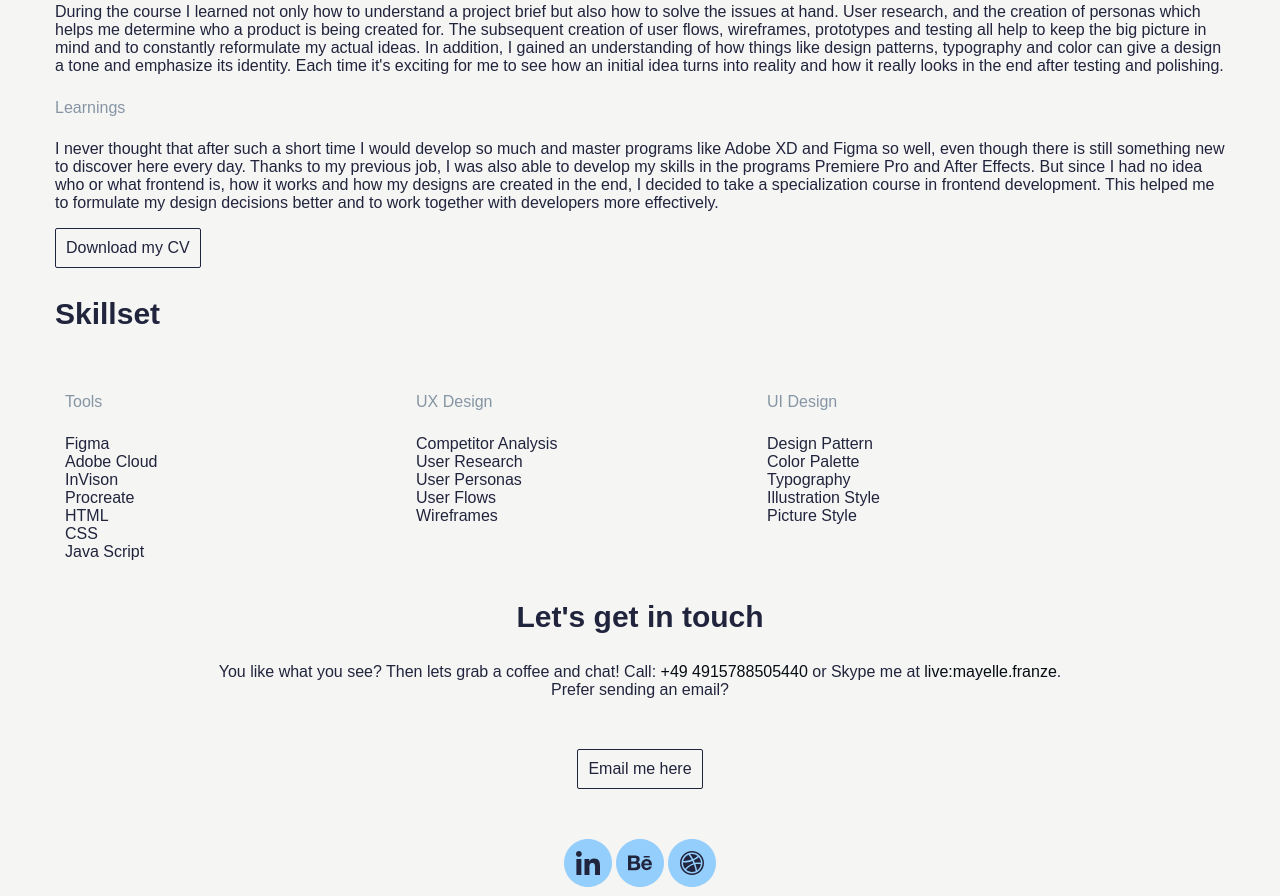
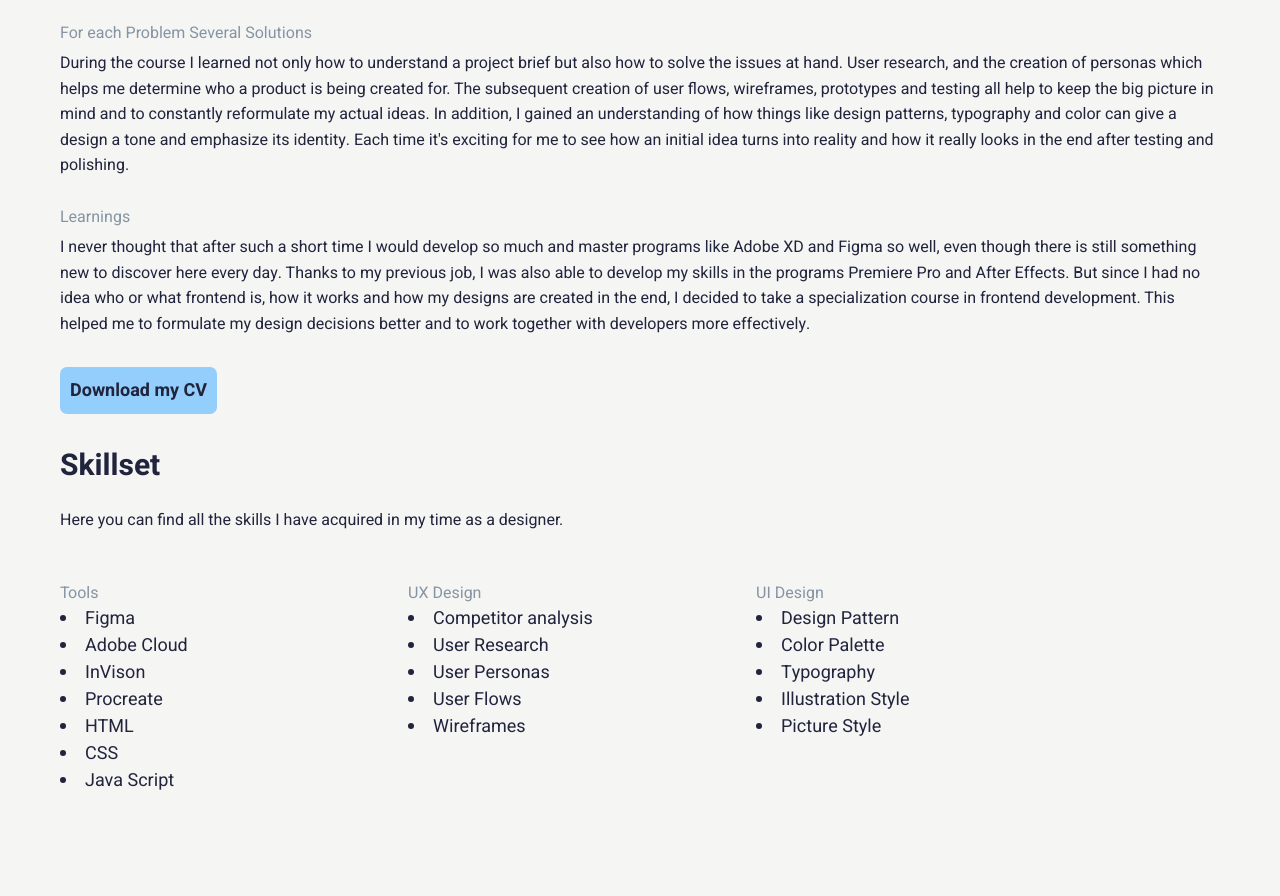
Before and after one commit to Mayelle-Franze/portfolio_website, a plain HTML site: page about.html in a window 1280 px wide. Shown: the part 584-1480 px from the top of the page. Drawn offline with nearby package versions, Linux system fonts and the light colour scheme.

Commit message:
index.html/style.css
improve the layout (button, padding, text, margin)

```diff
--- a/about.html
+++ b/about.html
@@ -5,12 +5,11 @@
   <meta name="viewpoint" content="width=device=width, initial-scale=1">
   <meta charset="utf-8">
   <meta name="description" content="Mayelle Franze UI/UX Designer">
-  <title>About Mayelle</title>
+  <title>Mayelle Franze</title>
 
-  <head>
     <link rel="stylesheet" type="text/css" href="https://cdnjs.cloudflare.com/ajax/libs/normalize/8.0.0/normalize.min.css">
     <link rel="stylesheet" type="text/css" href="style.css">
-  </head>
+
 
     <link rel="apple_touch_icon" sizes="180x180" href="favicon_package/apple_touch_icon.png">
     <link rel="icon" type="image/png" sizes="32x32" href="favicon_package/favicon_32x32.png">
@@ -20,6 +19,9 @@
     <meta name="msapplication_TileColor" content="#da532c">
     <meta name="theme_color" content="#ffffff">
 
+    <link rel="preconnect" href="https://fonts.googleapis.com">
+    <link rel="preconnect" href="https://fonts.gstatic.com" crossorigin>
+    <link href="https://fonts.googleapis.com/css2?family=Heebo:wght@400;700&display=swap" rel="stylesheet">
   </head>
 
 <body>
@@ -48,7 +50,7 @@
       <div>
         <picture>
           <source srcset="img/icon.png" media="(max-width:767px)">
-        <img  class="avatar" src="img/icon.png" alt="Avatar" >
+          <img class="avatar" src="img/icon.png" alt="Avatar">
         </picture>
       </div>
 
@@ -61,15 +63,21 @@
         <!-- Text about my Story -->
         <div class="container">
           <h4>Entering the World of Design</h4>
-          <p>I've always had the urge to be creative. Yet I come from a rather tech-savvy family background myself. However, I never knew how to combine that with a profession. Since I hadn't figured this out in my media studies and in my work at a music agency, I kept looking and came to UI / UX Design. Shortly after I decided to start studying in this field, I felt like I had finally found what I was looking for. The combination of design and problem solving seemed perfect for me. </p>
+          <p>I've always had the urge to be creative. Yet I come from a rather tech-savvy family background myself. However, I never knew how to combine that with a profession. Since I hadn't figured this out in my media studies and in my work at a
+            music agency, I kept looking and came to UI / UX Design. Shortly after I decided to start studying in this field, I felt like I had finally found what I was looking for. The combination of design and problem solving seemed perfect for me.
+          </p>
           <h4>For each Problem Several Solutions</h4>
-          <p>During the course I learned not only how to understand a project brief but also how to solve the issues at hand. User research, and the creation of personas which helps me determine who a product is being created for. The subsequent creation of user flows, wireframes, prototypes and testing all help to keep the big picture in mind and to constantly reformulate my actual ideas. In addition, I gained an understanding of how things like design patterns, typography and color can give a design a tone and emphasize its identity. Each time it's exciting for me to see how an initial idea turns into reality and how it really looks in the end after testing and polishing. </p>
+          <p>During the course I learned not only how to understand a project brief but also how to solve the issues at hand. User research, and the creation of personas which helps me determine who a product is being created for. The subsequent
+            creation of user flows, wireframes, prototypes and testing all help to keep the big picture in mind and to constantly reformulate my actual ideas. In addition, I gained an understanding of how things like design patterns, typography and
+            color can give a design a tone and emphasize its identity. Each time it's exciting for me to see how an initial idea turns into reality and how it really looks in the end after testing and polishing. </p>
           <h4>Learnings</h4>
-          <p>I never thought that after such a short time I would develop so much and master programs like Adobe XD and Figma so well, even though there is still something new to discover here every day. Thanks to my previous job, I was also able to develop my skills in the programs Premiere Pro and After Effects. But since I had no idea who or what frontend is, how it works and how my designs are created in the end, I decided to take a specialization course in frontend development. This helped me to formulate my design decisions better and to work together with developers more effectively. </p>
+          <p>I never thought that after such a short time I would develop so much and master programs like Adobe XD and Figma so well, even though there is still something new to discover here every day. Thanks to my previous job, I was also able to
+            develop my skills in the programs Premiere Pro and After Effects. But since I had no idea who or what frontend is, how it works and how my designs are created in the end, I decided to take a specialization course in frontend development.
+            This helped me to formulate my design decisions better and to work together with developers more effectively. </p>
         </div>
 
         <!-- DOWNLOAD Button-->
-          <a href="files/cv.pdf" target="_blank"class="button">Download my CV</a>
+        <a href="files/cv.pdf" target="_blank" class="button">Download my CV</a>
 
       </div>
       <!-- END MY STORY -->
@@ -77,10 +85,12 @@
       <!-- Skills & Tools -->
       <div class="row">
         <h2>Skillset</h2>
+        <p>Here you can find all the skills I have acquired in my time as a designer. </p>
       </div>
+
       <div class="row">
-
-    <div class="col-lg-3 col-md-6">
+        <div class="col-lg-3 col-md-6 tools">
+          <span>
             <h4>Tools</h4>
             <ul>
               <li>Figma</li>
@@ -91,20 +101,24 @@
               <li>CSS</li>
               <li>Java Script</li>
             </ul>
+          </span>
         </div>
 
-    <div class="col-lg-3 col-md-6">
+        <div class="col-lg-3 col-md-6 tools">
+          <span>
             <h4>UX Design</h4>
             <ul>
-      <li>Competitor Analysis</li>
+              <li>Competitor analysis</li>
               <li>User Research</li>
               <li>User Personas</li>
               <li>User Flows</li>
               <li>Wireframes</li>
             </ul>
+          </span>
         </div>
 
-    <div class="col-lg-3 col-md-6">
+        <div class="col-lg-3 col-md-6 tools">
+          <span>
             <h4>UI Design</h4>
             <ul>
               <li>Design Pattern</li>
@@ -113,12 +127,11 @@
               <li>Illustration Style</li>
               <li>Picture Style</li>
             </ul>
+          </span>
         </div>
       </div>
-
     </div>
   </main>
-
 
 
   <!-- Start Footer section  -->
@@ -132,35 +145,26 @@
     <div class="centerme">
 <a href="mailto:mayelle@grewefranze.com" class="button contact">Email me here</a>
 </div>
-    <div class="container">
+    <div class="container centerme">
       <!--Social Media Layout and Placeholders-->
       <ul>
         <li><a href="https://www.linkedin.com/in/mayelle-franze-456a33185/" target="_blank">
           <svg width="48" height="48" viewBox="0 0 48 48" fill="none" xmlns="http://www.w3.org/2000/svg">
-            <path d="M0 24C0 10.7452 10.7452 0 24 0C37.2548 0 48 10.7452 48 24C48 37.2548 37.2548 48 24 48C10.7452 48 0 37.2548 0 24Z" fill="#94CEFD" />
-            <path fill-rule="evenodd" clip-rule="evenodd"
-              d="M12 14.882C12 13.291 13.291 12 14.882 12C16.472 12 17.763 13.291 17.764 14.882C17.764 16.473 16.473 17.791 14.882 17.791C13.291 17.791 12 16.473 12 14.882ZM35.994 36V35.999H36V27.197C36 22.891 35.073 19.574 30.039 19.574C27.619 19.574 25.995 20.902 25.332 22.161H25.262V19.976H20.489V35.999H25.459V28.065C25.459 25.976 25.855 23.956 28.442 23.956C30.991 23.956 31.029 26.34 31.029 28.199V36H35.994ZM12.396 19.977H17.372V36H12.396V19.977Z"
-              fill="#21243D" />
+          <path fill-rule="evenodd" clip-rule="evenodd" d="M12 14.882C12 13.291 13.291 12 14.882 12C16.472 12 17.763 13.291 17.764 14.882C17.764 16.473 16.473 17.791 14.882 17.791C13.291 17.791 12 16.473 12 14.882ZM35.994 36V35.999H36V27.197C36 22.891 35.073 19.574 30.039 19.574C27.619 19.574 25.995 20.902 25.332 22.161H25.262V19.976H20.489V35.999H25.459V28.065C25.459 25.976 25.855 23.956 28.442 23.956C30.991 23.956 31.029 26.34 31.029 28.199V36H35.994ZM12.396 19.977H17.372V36H12.396V19.977Z" fill="#21243D"/>
           </svg>
             </a>
         </li>
 
         <li><a href="https://www.behance.net/mayellefranze" target="_blank">
           <svg width="48" height="48" viewBox="0 0 48 48" fill="none" xmlns="http://www.w3.org/2000/svg">
-            <path d="M0 24C0 10.7452 10.7452 0 24 0C37.2548 0 48 10.7452 48 24C48 37.2548 37.2548 48 24 48C10.7452 48 0 37.2548 0 24Z" fill="#94CEFD" />
-            <path fill-rule="evenodd" clip-rule="evenodd"
-              d="M24.3651 26.9488C24.3651 25.1005 23.486 23.7342 21.6697 23.2222C22.9949 22.591 23.686 21.6349 23.686 20.1476C23.686 17.2151 21.4936 16.5 18.9642 16.5H12V31.2235H19.1592C21.8437 31.2235 24.3651 29.9403 24.3651 26.9488ZM15.2466 19.0134H18.2931C19.4643 19.0134 20.5185 19.3415 20.5185 20.6957C20.5185 21.9459 19.6983 22.449 18.5381 22.449H15.2466V19.0134ZM15.2456 28.7231V24.6684H18.7842C20.2134 24.6684 21.1176 25.2625 21.1176 26.7708C21.1176 28.258 20.0384 28.7231 18.7172 28.7231H15.2456ZM30.7992 31.2093C33.3537 31.2093 35.0079 30.0621 35.8041 27.6237H33.2116C32.9326 28.5338 31.7824 29.0149 30.8902 29.0149C29.1689 29.0149 28.2648 28.0097 28.2648 26.3015H35.9791C36.2231 22.8829 34.3188 19.9694 30.7982 19.9694C27.5387 19.9694 25.3263 22.4118 25.3263 25.6113C25.3263 28.9319 27.4226 31.2093 30.7992 31.2093ZM30.7072 22.1817C32.1825 22.1817 32.9246 23.0459 33.0486 24.4591H28.2688C28.3658 23.0579 29.299 22.1817 30.7072 22.1817ZM33.6587 16.9918H27.6697V18.4421H33.6587V16.9918Z"
-              fill="#21243D" />
+          <path fill-rule="evenodd" clip-rule="evenodd" d="M24.3651 26.9488C24.3651 25.1005 23.486 23.7342 21.6697 23.2222C22.9949 22.591 23.686 21.6349 23.686 20.1476C23.686 17.2151 21.4936 16.5 18.9642 16.5H12V31.2235H19.1592C21.8437 31.2235 24.3651 29.9403 24.3651 26.9488ZM15.2466 19.0134H18.2931C19.4643 19.0134 20.5185 19.3415 20.5185 20.6957C20.5185 21.9459 19.6983 22.449 18.5381 22.449H15.2466V19.0134ZM15.2456 28.7231V24.6684H18.7842C20.2134 24.6684 21.1176 25.2625 21.1176 26.7708C21.1176 28.258 20.0384 28.7231 18.7172 28.7231H15.2456ZM30.7992 31.2093C33.3537 31.2093 35.0079 30.0621 35.8041 27.6237H33.2116C32.9326 28.5338 31.7824 29.0149 30.8902 29.0149C29.1689 29.0149 28.2648 28.0097 28.2648 26.3015H35.9791C36.2231 22.8829 34.3188 19.9694 30.7982 19.9694C27.5387 19.9694 25.3263 22.4118 25.3263 25.6113C25.3263 28.9319 27.4226 31.2093 30.7992 31.2093ZM30.7072 22.1817C32.1825 22.1817 32.9246 23.0459 33.0486 24.4591H28.2688C28.3658 23.0579 29.299 22.1817 30.7072 22.1817ZM33.6587 16.9918H27.6697V18.4421H33.6587V16.9918Z" fill="#21243D"/>
           </svg>
             </a>
         </li>
 
         <li><a href="https://dribbble.com/Mayellez" target="_blank">
           <svg width="48" height="48" viewBox="0 0 48 48" fill="none" xmlns="http://www.w3.org/2000/svg">
-            <path d="M0 24C0 10.7452 10.7452 0 24 0C37.2548 0 48 10.7452 48 24C48 37.2548 37.2548 48 24 48C10.7452 48 0 37.2548 0 24Z" fill="#94CEFD" />
-            <path fill-rule="evenodd" clip-rule="evenodd"
-              d="M24 36C30.617 36 36 30.616 36 24C36 17.384 30.616 12 24 12C17.384 12 12 17.383 12 24C12 30.617 17.383 36 24 36ZM24 13.5C29.788 13.5 34.5 18.21 34.5 24C34.5 29.788 29.788 34.5 24 34.5C18.21 34.5 13.5 29.788 13.5 24C13.5 18.21 18.21 13.5 24 13.5ZM29.742 17.071C28.184 15.777 26.183 15 24 15C23.37 15 22.755 15.066 22.161 15.189C23.253 16.737 24.245 18.348 25.118 20.018C26.769 19.248 28.323 18.255 29.742 17.071ZM32.986 23.745C30.931 23.404 28.858 23.442 26.866 23.852C26.526 23.006 26.16 22.173 25.766 21.351C27.569 20.508 29.267 19.43 30.811 18.129C32.119 19.644 32.926 21.6 32.986 23.745ZM23.718 20.585C22.816 18.874 21.795 17.224 20.655 15.649C17.953 16.732 15.905 19.084 15.238 21.971C18.151 22.095 21.034 21.61 23.718 20.585ZM24.39 21.944C24.752 22.695 25.091 23.454 25.404 24.225C22.188 25.191 19.282 27.114 17.121 29.798C15.8 28.232 15 26.21 15 24C15 23.8713 15.0086 23.7442 15.0171 23.6175C15.0206 23.5659 15.0241 23.5145 15.027 23.463L15.1575 23.4701C15.504 23.489 15.8503 23.508 16.195 23.508C19.017 23.508 21.792 22.956 24.39 21.944ZM27.417 25.271C28.132 27.267 28.693 29.318 29.105 31.408C31.133 30.009 32.549 27.799 32.904 25.246C31.065 24.921 29.206 24.935 27.417 25.271ZM24 33C21.781 33 19.755 32.195 18.185 30.864C20.188 28.318 22.919 26.503 25.943 25.62C26.718 27.749 27.318 29.942 27.73 32.183C26.593 32.703 25.332 33 24 33Z"
-              fill="#21243D" />
+          <path fill-rule="evenodd" clip-rule="evenodd" d="M24 36C30.617 36 36 30.616 36 24C36 17.384 30.616 12 24 12C17.384 12 12 17.383 12 24C12 30.617 17.383 36 24 36ZM24 13.5C29.788 13.5 34.5 18.21 34.5 24C34.5 29.788 29.788 34.5 24 34.5C18.21 34.5 13.5 29.788 13.5 24C13.5 18.21 18.21 13.5 24 13.5ZM29.742 17.071C28.184 15.777 26.183 15 24 15C23.37 15 22.755 15.066 22.161 15.189C23.253 16.737 24.245 18.348 25.118 20.018C26.769 19.248 28.323 18.255 29.742 17.071ZM32.986 23.745C30.931 23.404 28.858 23.442 26.866 23.852C26.526 23.006 26.16 22.173 25.766 21.351C27.569 20.508 29.267 19.43 30.811 18.129C32.119 19.644 32.926 21.6 32.986 23.745ZM23.718 20.585C22.816 18.874 21.795 17.224 20.655 15.649C17.953 16.732 15.905 19.084 15.238 21.971C18.151 22.095 21.034 21.61 23.718 20.585ZM24.39 21.944C24.752 22.695 25.091 23.454 25.404 24.225C22.188 25.191 19.282 27.114 17.121 29.798C15.8 28.232 15 26.21 15 24C15 23.8713 15.0086 23.7442 15.0171 23.6175C15.0206 23.5659 15.0241 23.5145 15.027 23.463L15.1575 23.4701C15.504 23.489 15.8503 23.508 16.195 23.508C19.017 23.508 21.792 22.956 24.39 21.944ZM27.417 25.271C28.132 27.267 28.693 29.318 29.105 31.408C31.133 30.009 32.549 27.799 32.904 25.246C31.065 24.921 29.206 24.935 27.417 25.271ZM24 33C21.781 33 19.755 32.195 18.185 30.864C20.188 28.318 22.919 26.503 25.943 25.62C26.718 27.749 27.318 29.942 27.73 32.183C26.593 32.703 25.332 33 24 33Z" fill="#21243D"/>
           </svg>
             </a>
         </li>
--- a/style.css
+++ b/style.css
@@ -1,5 +1,6 @@
 /* colors used:
 Primary color (Blue): #94CEFD
+Primary color (hover) #CDE8FE
 Background color (White): #F5F5F3
 Text color (Black): #21243D
 H4 color: #8695A4
@@ -28,12 +29,18 @@ color: #21243D;
     font-family: 'Heebo', sans-serif;
     font-weight: 400;
     font-size: 16px;
-    line-height: 1.6x;
+    line-height: 1.6;
     color: #21243D;
+    margin-bottom: 30px;
+    margin-top: 10px;
     }
 
-h1, h2, h3, h4 {
-  line-height: 1.4;
+h1, h2 {
+  line-height: 1,4;
+}
+
+h3, h4 {
+  line-height: 1;
 }
 
   h1 {
@@ -44,33 +51,41 @@ font-size: 32px;
   h2 {
 font-weight: 700;
 font-size: 30px;
+margin-bottom: 20px;
+margin-top: 30px;
   }
 
   h3 {
     font-weight: 700;
     font-size: 24px;
+    margin-top: auto;
   }
 
   h4 {
     font-weight: 400;
     font-size: 16px;
     color: #8695A4;
+    margin-bottom: auto;
   }
 
 img {
 width: 100%;
+display: block;
+margin: 0 auto;
 }
 
 
 a {
 color: #060C14;
 text-decoration: none;
+cursor: pointer;
 }
 
 a:hover,
 a:focus {
   color: #060C14;
   text-decoration: underline;
+  font-weight: 700;
 }
 
 a:visited {
@@ -79,39 +94,18 @@ color: #060C14;
 
 .button {
 display: inline-block;
-background-color: transparent;
+background-color: #94CEFD;
 color: #21243D;
-font-family: 'Heebo', sans-serif;font-weight: 400;
+font-family: 'Heebo', sans-serif;font-weight: 700;
 padding: 10px;
-border-radius: 2px;
-border: 1px solid #21243D;
-transition: 0.2s opacity;
+border-radius: 7px;
+transition: 0.20s opacity;
 }
 
-.button:hover {
-display: inline-block;
-background-color: #94CEFD;
-color: #21243D;
-font-family: 'Heebo', sans-serif;font-weight: 400;
-padding: 10px;
-border-radius: 2px;
-border: 1px solid #21243D;
+.button:hover, .button.contact:hover {
+background-color: #CDE8FE;
 transition: 0.2s opacity;
-}
-
-.button.contact {
-background-color: transparent;
-color: #21243D;
-border: 1px solid #21243D;
-}
-
-.button.contact: hover {
-  display: inline-block;
-  background-color: #94CEFD;
-  color: #21243D;
-  font-family: 'Heebo', sans-serif;font-weight: 400;
-border: 1px solid #21243D;
-  transition: 0.2s opacity;
+text-decoration: none;
 }
 
 header{
@@ -119,9 +113,9 @@ header{
 z-index: 2;
   background-color: #F5F5F3;
   padding: 10px 5px 15px 5px;
-  box-shadow: 2px 2px 1px rgba(50, 50, 50, 0.75);
   position: fixed;
   color: #21243D;
+  border-bottom: 1px solid #21243D;
 }
 
 
@@ -133,17 +127,19 @@ display: block;
 font-weight: 700;
 font-size: 30px;
 line-height: 55px;
-max-width: 250px;
+max-width: 100%;
+background: #94CEFD;
 color: #21243D;
 }
 
 .logo:hover {
 text-decoration: none;
+color: #21243D;
+background: #CDE8FE;
 }
 
-header .nav {
+header nav {
     width: auto;
-    float: right;
     margin-top: 4px;
     color: #21243D;
   }
@@ -151,6 +147,10 @@ header .nav {
 ul {
 padding: 0;
 list-style-type: none;
+}
+
+.headernav a {
+  color: #21243D;
 }
 
 #hero {
@@ -167,7 +167,7 @@ main {
 }
 
 .main-container{
-      padding: 0 15px;
+      padding: 0 20px;
    max-width:1200px;
     margin: 0 auto;
 }
@@ -186,46 +186,49 @@ margin: 25px 0; border-bottom: 1px;
   display: block;
 }
 
-#contact h2 {
-  text-align: center;
+.tools ul {
+list-style:disc;
+list-style-position: inside;
 }
 
-#contact ul {
-  text-align: center;
-}
-
-#contact p {
-  text-align: center;
-}
-
-.button  {
-  text-align: center;
+.tools > span {
+width: 300px;
+display: block;
+margin: 0 auto;
+float: left;
 }
 
 .avatar {
 border-radius: 50%;
 display: block;
-margin: 0 auto;
+margin: auto;
 width: 20%;
 }
 
 footer {
   position: relative;
-   clear: both;
-      height: 300px;
-  margin: 20px 0;
+  clear: both;
+  height: 300px;
+  margin: 100px 0;
+  text-align: center;
+  margin-bottom: auto;
+  border-top: 1px solid #21243D;
 }
+
 
 .centerme {
 display:flex;
 justify-content: center;
-margin: 50px auto;
+margin: 20px auto;
 }
 
 footer ul li {
 display:inline;
 }
 
+footer ul li a {
+margin: 0 8px;
+}
 
 /* Medium devices (640px and larger) */
 @media only screen and (min-width: 640px) {
@@ -251,7 +254,9 @@ body {
 
 [class*="col-"] {
   float: left;
-  padding: 10px
+  padding-right: 80px;
+  padding-bottom: 60px;
+  padding-top: 0px;
 }
 
 .row::after {
@@ -261,7 +266,7 @@ display: table;
 }
 
 .col-md-6 {
-  width: 50%
+  width: 50%;
 }
 
 .cold-md-3 {
@@ -304,25 +309,29 @@ display: flex;
   }
 
 body {
-  font-size: 18px
+  font-size: 18px;
   text-align: unset;
 }
 
   [class*="col-"] {
     float: left;
-    padding: 10px
+    padding-right: 60px;
+    padding-bottom: 60px;
+    padding-top: 0px;
+
   }
 
   .col-lg-7 {
-    width: 65%
+    width: 65%;
   }
 
   .col-lg-5 {
-    width: 35%
+    width: 35%;
   }
 
     .col-lg-3 {
    width: 30%;
+
 
 }
 
@@ -332,6 +341,13 @@ body {
   margin-right: auto;
 }
 
+.avatar {
+border-radius: 50%;
+display: block;
+margin-top: 50px;
+width: 20%;
+}
+
 }
 
 /* X-large devices (1440px and larger) */
```
Also changed, not shown: bitu.html (+9 -15 lines), index.html (+8 -18 lines), icons/behance.svg, icons/dribbel.svg, icons/linkedin.svg, 1 other file. Lines whose indentation alone changed are shown as unchanged.
